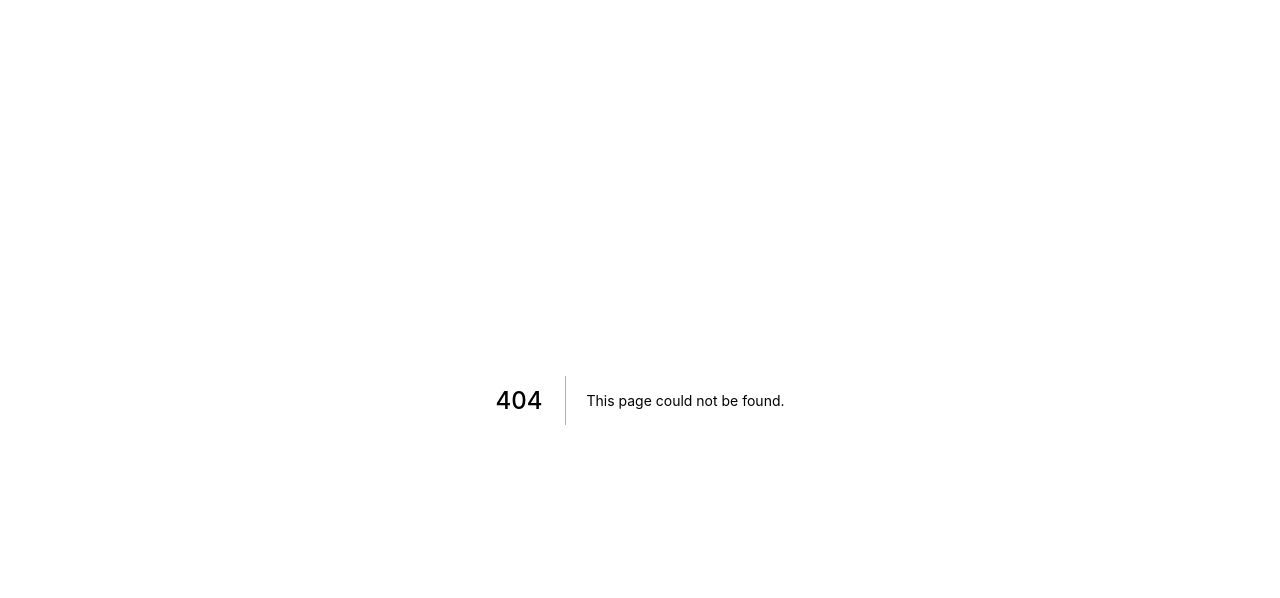
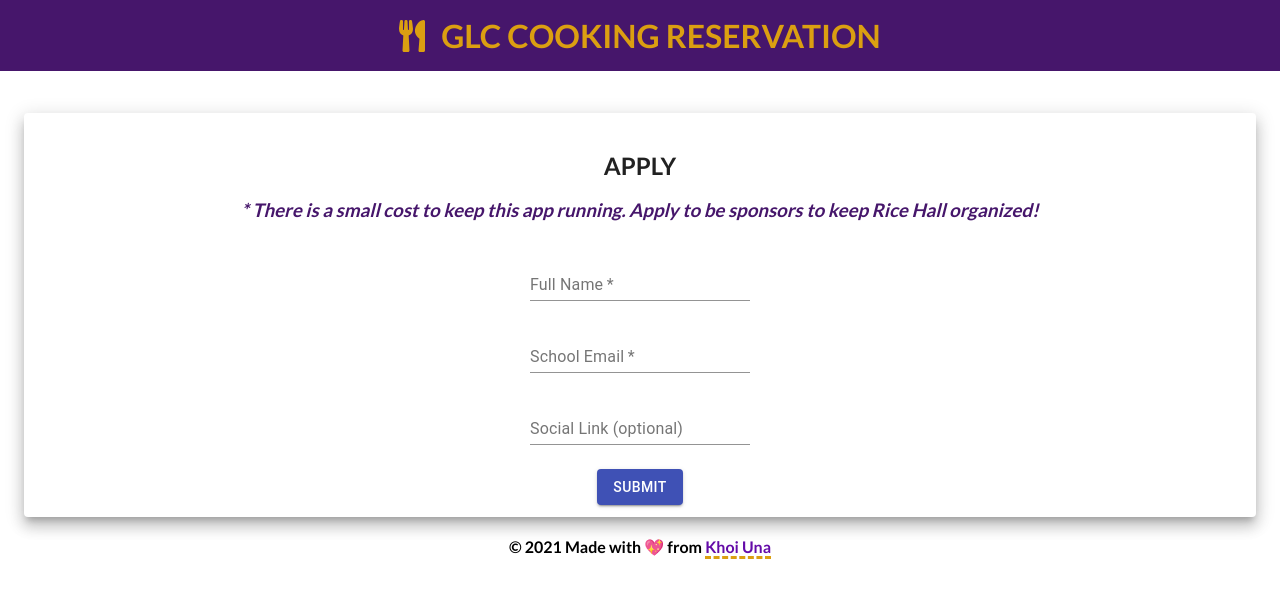
Before and after one commit to KhoiUna/cooking-reservation, a Next.js app in the folder client/: page /apply in a window 1280 px wide. Before the commit this address had no page. Shown: the top 598 px of the page. Built offline with nearby package versions, Linux system fonts and the light colour scheme.

Commit message:
add apply page

```diff
--- /dev/null
+++ b/client/pages/apply.js
@@ -0,0 +1,150 @@
+import Layout from "../containers/layout";
+import { useState } from "react";
+import { Container, Paper, Grid, TextField, Button } from "@material-ui/core";
+import { origin } from "../config/config";
+
+export default function Apply({}) {
+  const [data, setData] = useState({
+    fullName: "",
+    schoolEmail: "",
+    socialLink: "",
+  });
+  const [success, setSuccess] = useState("");
+  const [error, setError] = useState("");
+  const handleChange = ({ target }) => {
+    setSuccess("");
+    setError("");
+
+    let { name, value } = target;
+    setData((prev) => ({
+      ...prev,
+      [name]: value,
+    }));
+  };
+
+  const handleSubmit = async (e) => {
+    e.preventDefault();
+
+    try {
+      const res = await fetch(`${origin}/api/apply`, {
+        method: "POST",
+        headers: {
+          "Content-Type": "application/json;charset=utf-8",
+        },
+        body: JSON.stringify(data),
+      });
+
+      if (res.ok === true) {
+        setData({
+          fullName: "",
+          schoolEmail: "",
+          socialLink: "",
+        });
+        setSuccess("Successfully submitted!");
+      } else {
+        setError(await res.text());
+      }
+    } catch (error) {
+      if (error) console.error("Error submitting sponsorship form");
+      setError("Error submitting sponsorship form");
+    }
+  };
+
+  return (
+    <Layout componentName="Apply">
+      <form onChange={handleChange} onSubmit={handleSubmit}>
+        <Container>
+          <Paper elevation={10}>
+            <Grid
+              container
+              direction="column"
+              justifyContent="center"
+              alignItems="center"
+              spacing={3}
+            >
+              <h2 style={{ paddingTop: "3%" }}>APPLY</h2>
+              <div className="notice">
+                <h3
+                  style={{
+                    color: "#46166b",
+                    margin: "0",
+                    textAlign: "left",
+                    fontStyle: "italic",
+                    lineHeight: "1.8rem",
+                  }}
+                >
+                  * There is a small cost to keep this app running. Apply to be
+                  sponsors to keep Rice Hall organized!
+                </h3>
+              </div>
+
+              <Grid item xs={12} sm={6}>
+                <TextField
+                  required
+                  id="fullName"
+                  name="fullName"
+                  label="Full Name"
+                  fullWidth
+                  autoComplete="off"
+                  value={data.fullName}
+                />
+              </Grid>
+
+              <Grid item xs={12} sm={6}>
+                <TextField
+                  required
+                  type="email"
+                  id="schoolEmail"
+                  name="schoolEmail"
+                  label="School Email"
+                  fullWidth
+                  autoComplete="off"
+                  placeholder="...@una.edu"
+                  value={data.schoolEmail}
+                />
+              </Grid>
+
+              <Grid item xs={12} sm={6}>
+                <TextField
+                  id="socialLink"
+                  name="socialLink"
+                  label="Social Link (optional)"
+                  fullWidth
+                  autoComplete="off"
+                  placeholder="Eg: Instagram"
+                  value={data.socialLink}
+                />
+              </Grid>
+
+              {success && (
+                <Grid item xs={12} sm={6}>
+                  <p style={{ fontWeight: "bold", color: "#00e412" }}>
+                    <i>{success}</i>
+                  </p>
+                </Grid>
+              )}
+              {error && (
+                <Grid item xs={12} sm={6}>
+                  <p style={{ fontWeight: "bold", color: "red" }}>
+                    <i>{error}</i>
+                  </p>
+                </Grid>
+              )}
+
+              <Grid item xs={12} sm={6}>
+                <Button
+                  variant="contained"
+                  color="primary"
+                  className="submit-button"
+                  type="submit"
+                >
+                  SUBMIT
+                </Button>
+              </Grid>
+            </Grid>
+          </Paper>
+        </Container>
+      </form>
+    </Layout>
+  );
+}
```
